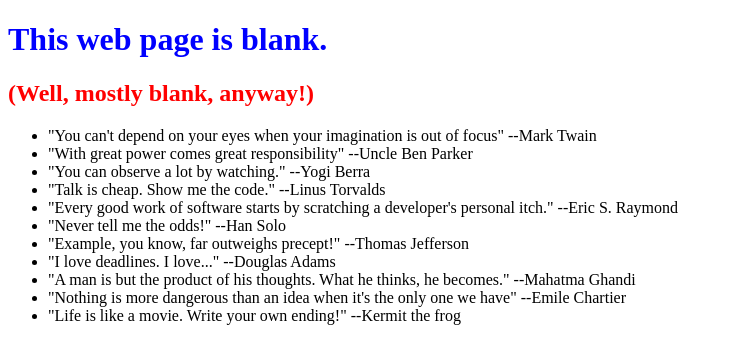
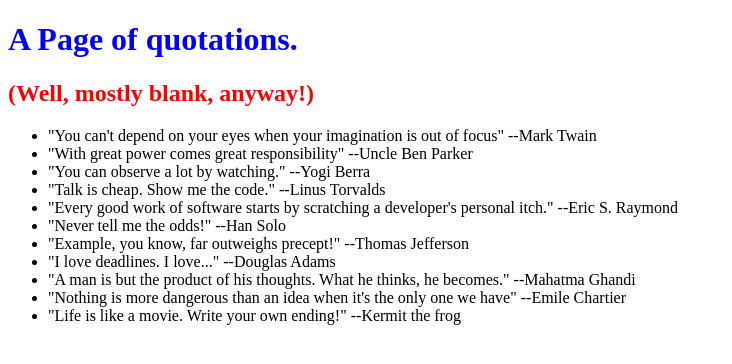
Before and after one commit to KrisHendrikx/0main_openSAP_repo, a plain HTML site: page index.html in a window 1280 px wide. Shown: the whole page, without its empty margins (0-732 px from the left). Drawn offline with Linux system fonts and the light colour scheme.

Commit message:
changed first header to a page of quotations

```diff
--- a/index.html
+++ b/index.html
@@ -6,7 +6,7 @@
         <link href="styles.css" rel="stylesheet" type="text/css">
 	</head>
 	<body>
-		<h1>This web page is blank.</h1>
+		<h1>A Page of quotations.</h1>
 		<h2>(Well, mostly blank, anyway!)</h2>
 		<ul>
 			<li>"You can't depend on your eyes when your imagination is out of focus" --Mark Twain</li>
```
